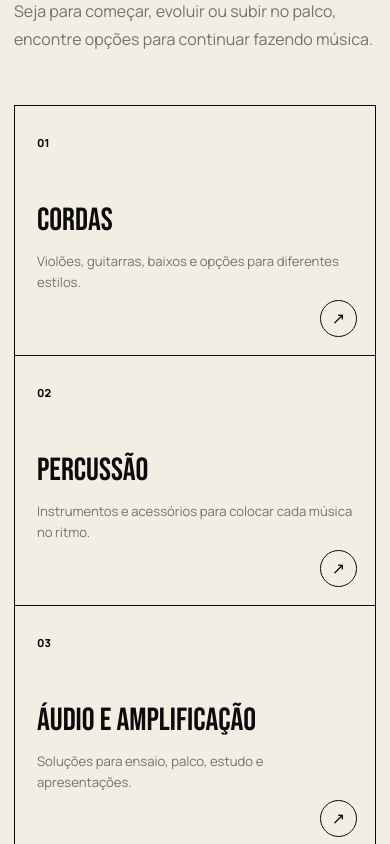
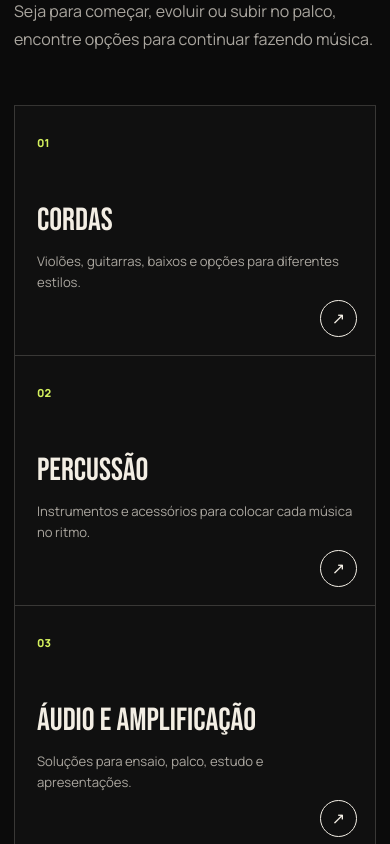
Before and after one commit to raulramos11/ritmo-e-melodia, a Next.js app: page / in a window 390 px wide. Shown: the part 1320-2164 px from the top of the page. Built offline with nearby package versions, Linux system fonts and the light colour scheme; no server answers.

Commit message:
feat: unify sections with dark editorial theme

```diff
--- a/app/layout.tsx
+++ b/app/layout.tsx
@@ -5,6 +5,7 @@ import "./styles/base.css";
 import "./styles/hero.css";
 import "./styles/sections.css";
 import "./styles/about.css";
+import "./styles/visit.css";
 import "./styles/footer.css";
 import "./styles/responsive.css";
 
--- a/app/styles/about.css
+++ b/app/styles/about.css
@@ -1,5 +1,6 @@
 .about {
   overflow: hidden;
+  border-bottom: 1px solid var(--line);
   background:
     radial-gradient(circle at 10% 16%, #47584b3d, transparent 34%),
     var(--sage-deep);
@@ -57,7 +58,7 @@
   grid-template-columns: 0.7fr 1.3fr;
   gap: 7vw;
   padding-block: 80px;
-  border-top: 1px solid #f3eee438;
+  border-top: 1px solid var(--line);
 }
 
 .values-heading h3 {
@@ -71,7 +72,7 @@
 }
 
 .values-list {
-  border-top: 1px solid #f3eee438;
+  border-top: 1px solid var(--line);
 }
 
 .value-item {
@@ -80,7 +81,7 @@
   gap: 16px;
   align-items: center;
   min-height: 78px;
-  border-bottom: 1px solid #f3eee438;
+  border-bottom: 1px solid var(--line);
 }
 
 .value-item span {
@@ -98,7 +99,7 @@
 .mission {
   position: relative;
   padding-block: 90px 100px;
-  border-top: 1px solid #f3eee438;
+  border-top: 1px solid var(--line);
 }
 
 .mission::after {
--- a/app/styles/base.css
+++ b/app/styles/base.css
@@ -5,7 +5,9 @@
   --lime: #d4f15d;
   --sage: #9aa99c;
   --sage-deep: #1a211c;
-  --muted: #777269;
+  --surface: #111310;
+  --line: #f3eee42e;
+  --muted: #aaa69f;
 }
 
 * {
@@ -20,8 +22,8 @@ html {
 body {
   margin: 0;
   overflow-x: clip;
-  background: var(--paper);
-  color: var(--ink);
+  background: var(--ink);
+  color: var(--paper);
   font-family: var(--font-body), Arial, sans-serif;
   -webkit-font-smoothing: antialiased;
 }
@@ -59,7 +61,7 @@ img {
 }
 
 .eyebrow.dark {
-  color: var(--orange);
+  color: var(--lime);
 }
 
 .button {
--- a/app/styles/footer.css
+++ b/app/styles/footer.css
@@ -1,5 +1,6 @@
 footer {
-  background: var(--ink);
+  border-top: 1px solid var(--line);
+  background: #080908;
   color: var(--paper);
 }
 
@@ -29,12 +30,20 @@ footer {
   text-transform: uppercase;
 }
 
+.footer-main > div a {
+  transition: color 180ms ease;
+}
+
+.footer-main > div a:hover {
+  color: var(--lime);
+}
+
 .footer-bottom {
   display: flex;
   justify-content: space-between;
   gap: 30px;
   padding-block: 20px;
-  border-top: 1px solid #ffffff1f;
+  border-top: 1px solid var(--line);
   color: #6f6c67;
   font-size: 0.64rem;
 }
--- a/app/styles/responsive.css
+++ b/app/styles/responsive.css
@@ -34,16 +34,16 @@
   }
 
   .category-list > div:nth-child(3) .category-card {
-    border-left: 1px solid var(--ink);
+    border-left: 1px solid var(--line);
   }
 
   .category-card {
-    border-bottom: 1px solid var(--ink);
+    border-bottom: 1px solid var(--line);
   }
 
   .address-card {
     border-right: 0;
-    border-bottom: 1px solid var(--ink);
+    border-bottom: 1px solid var(--line);
   }
 
   .about-intro {
@@ -152,8 +152,8 @@
 
   .category-list > div .category-card,
   .category-list > div:nth-child(3) .category-card {
-    border-right: 1px solid var(--ink);
-    border-left: 1px solid var(--ink);
+    border-right: 1px solid var(--line);
+    border-left: 1px solid var(--line);
   }
 
   .category-card {
--- a/app/styles/sections.css
+++ b/app/styles/sections.css
@@ -1,5 +1,8 @@
 .categories.section {
+  position: relative;
   padding-block: 88px 104px;
+  border-bottom: 1px solid var(--line);
+  color: var(--paper);
 }
 
 .section-heading {
@@ -31,19 +34,20 @@
 .category-list {
   display: grid;
   grid-template-columns: repeat(4, 1fr);
-  border-top: 1px solid #0b0b0b;
+  border-top: 1px solid var(--line);
 }
 
 .category-card {
   position: relative;
   min-height: 320px;
   padding: 24px 22px;
-  border-right: 1px solid #0b0b0b;
+  border-right: 1px solid var(--line);
+  background: #ffffff05;
   transition: background 220ms ease, color 220ms ease;
 }
 
 .category-list > div:first-child .category-card {
-  border-left: 1px solid #0b0b0b;
+  border-left: 1px solid var(--line);
 }
 
 .category-card:hover {
@@ -52,6 +56,7 @@
 }
 
 .category-card > span {
+  color: var(--lime);
   font-size: 0.69rem;
   font-weight: 800;
 }
@@ -95,7 +100,8 @@
 }
 
 .luthieria {
-  background: var(--ink);
+  border-bottom: 1px solid var(--line);
+  background: #0e0f0e;
   color: var(--paper);
 }
 
@@ -182,7 +188,7 @@
   display: flex;
   gap: 18px;
   padding: 15px 0;
-  border-bottom: 1px solid #ffffff22;
+  border-bottom: 1px solid var(--line);
   font-size: 0.88rem;
   font-weight: 700;
 }
@@ -196,87 +202,3 @@
   margin-top: 12px;
   color: #76736e;
 }
-
-.visit-title {
-  margin-bottom: 65px;
-}
-
-.visit-grid {
-  display: grid;
-  grid-template-columns: 1.3fr 0.7fr;
-  border: 1px solid var(--ink);
-}
-
-.address-card,
-.contact-card {
-  min-height: 360px;
-  padding: 38px;
-}
-
-.address-card {
-  display: grid;
-  grid-template-columns: auto 1fr;
-  gap: 28px;
-  border-right: 1px solid var(--ink);
-}
-
-.pin {
-  font-size: 2rem;
-}
-
-.address-card p,
-.contact-card > p {
-  margin: 6px 0 60px;
-  color: var(--orange);
-  font-size: 0.7rem;
-  font-weight: 800;
-  letter-spacing: 0.14em;
-  text-transform: uppercase;
-}
-
-.address-card h3,
-.contact-card h3 {
-  max-width: 580px;
-  margin: 0;
-  font-family: var(--font-display), sans-serif;
-  font-size: clamp(2.3rem, 4vw, 4.2rem);
-  font-weight: 400;
-  line-height: 0.95;
-  text-transform: uppercase;
-}
-
-.address-card > a {
-  align-self: end;
-  grid-column: 2;
-  width: fit-content;
-  border-bottom: 1px solid;
-  font-size: 0.76rem;
-  font-weight: 800;
-  text-transform: uppercase;
-}
-
-.contact-card {
-  display: flex;
-  flex-direction: column;
-  background: var(--orange);
-  color: white;
-}
-
-.contact-card > p {
-  color: var(--ink);
-  margin-bottom: 34px;
-}
-
-.contact-card h3 {
-  margin-bottom: auto;
-  font-size: 2.6rem;
-}
-
-.contact-card a {
-  display: flex;
-  justify-content: space-between;
-  padding: 13px 0;
-  border-bottom: 1px solid #ffffff66;
-  font-size: 0.75rem;
-  font-weight: 800;
-}
--- /dev/null
+++ b/app/styles/visit.css
@@ -0,0 +1,101 @@
+.visit {
+  color: var(--paper);
+}
+
+.visit-title {
+  margin-bottom: 65px;
+}
+
+.visit-grid {
+  display: grid;
+  grid-template-columns: 1.3fr 0.7fr;
+  border: 1px solid var(--line);
+}
+
+.address-card,
+.contact-card {
+  min-height: 360px;
+  padding: 38px;
+}
+
+.address-card {
+  display: grid;
+  grid-template-columns: auto 1fr;
+  gap: 28px;
+  border-right: 1px solid var(--line);
+  background: var(--surface);
+}
+
+.pin {
+  color: var(--lime);
+  font-size: 2rem;
+}
+
+.address-card p,
+.contact-card > p {
+  margin: 6px 0 60px;
+  color: var(--orange);
+  font-size: 0.7rem;
+  font-weight: 800;
+  letter-spacing: 0.14em;
+  text-transform: uppercase;
+}
+
+.address-card h3,
+.contact-card h3 {
+  max-width: 580px;
+  margin: 0;
+  font-family: var(--font-display), sans-serif;
+  font-size: clamp(2.3rem, 4vw, 4.2rem);
+  font-weight: 400;
+  line-height: 0.95;
+  text-transform: uppercase;
+}
+
+.address-card > a {
+  align-self: end;
+  grid-column: 2;
+  width: fit-content;
+  border-bottom: 1px solid;
+  font-size: 0.76rem;
+  font-weight: 800;
+  text-transform: uppercase;
+  transition: color 180ms ease;
+}
+
+.address-card > a:hover {
+  color: var(--lime);
+}
+
+.contact-card {
+  display: flex;
+  flex-direction: column;
+  background:
+    radial-gradient(circle at 85% 15%, #47584b45, transparent 38%),
+    var(--sage-deep);
+  color: var(--paper);
+}
+
+.contact-card > p {
+  margin-bottom: 34px;
+  color: var(--lime);
+}
+
+.contact-card h3 {
+  margin-bottom: auto;
+  font-size: 2.6rem;
+}
+
+.contact-card a {
+  display: flex;
+  justify-content: space-between;
+  padding: 13px 0;
+  border-bottom: 1px solid var(--line);
+  font-size: 0.75rem;
+  font-weight: 800;
+  transition: color 180ms ease;
+}
+
+.contact-card a:hover {
+  color: var(--lime);
+}
```
